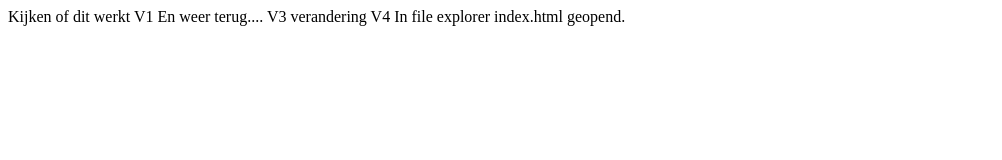
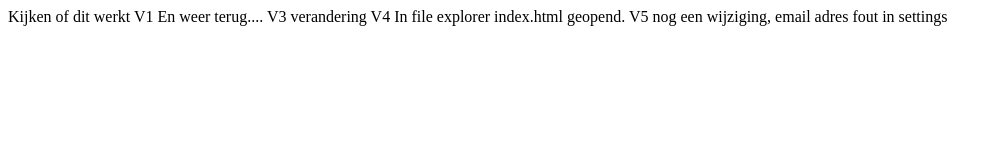
Before and after one commit to mischavanhulst/test2, a plain HTML site: page WebApplication1/WebApplication1/index.html in a window 1280 px wide. Shown: the whole page, without its empty margins (0-1002 px from the left). Drawn offline with Linux system fonts and the light colour scheme.

Commit message:
V5 fout email adres in setting

```diff
--- a/WebApplication1/WebApplication1/index.html
+++ b/WebApplication1/WebApplication1/index.html
@@ -8,5 +8,6 @@
     En weer terug....
     V3 verandering
     V4 In file explorer index.html geopend.
+    V5 nog een wijziging, email adres fout in settings
 </body>
 </html>
```
